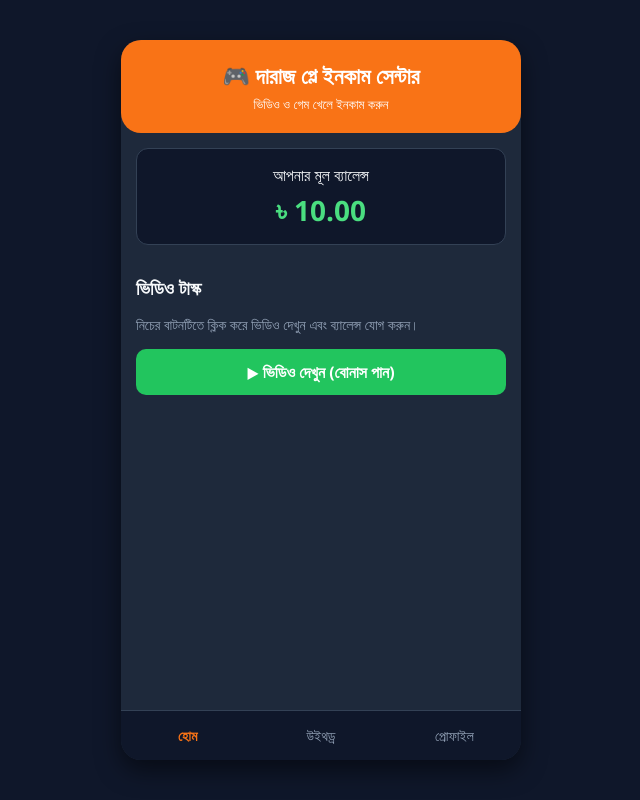
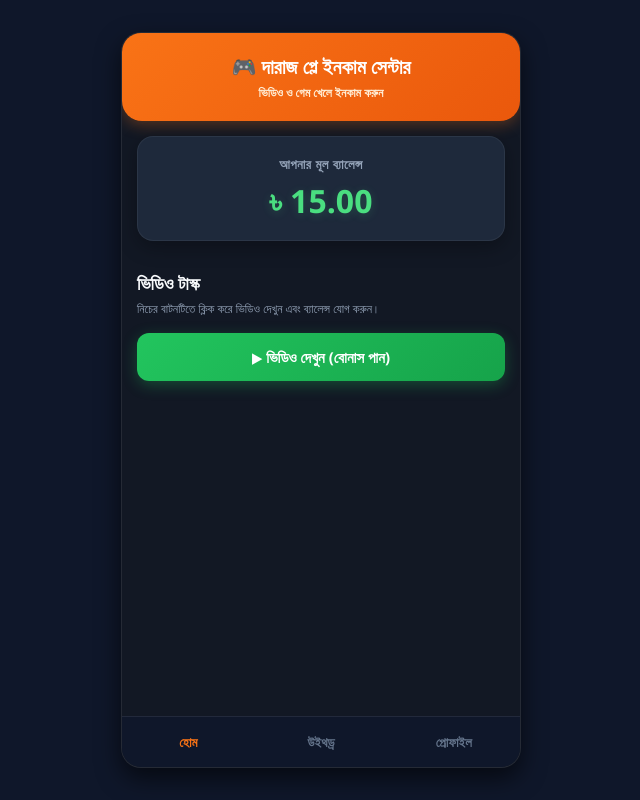
Before and after one commit to aminul162699-cpu/daraz-play-income, a plain HTML site: page index.html in a window 1280 px wide. Shown: the whole page, without its empty margins (319-959 px from the left). Drawn offline with Linux system fonts and the light colour scheme.

Commit message:
Update index.html

```diff
--- a/index.html
+++ b/index.html
@@ -22,82 +22,116 @@
         .app-container {
             width: 100%;
             max-width: 400px;
-            background: #1e293b;
+            background: #121824;
             border-radius: 20px;
             overflow: hidden;
-            box-shadow: 0 10px 25px rgba(0,0,0,0.5);
+            box-shadow: 0 10px 25px rgba(0,0,0,0.6);
             display: flex;
             flex-direction: column;
-            height: 90vh;
+            height: 92vh;
             max-height: 750px;
+            border: 1px solid rgba(255,255,255,0.08);
         }
         .header {
-            background: #f97316;
-            padding: 20px;
+            background: linear-gradient(135deg, #f97316, #ea580c);
+            padding: 20px 15px;
             text-align: center;
             border-bottom-left-radius: 20px;
             border-bottom-right-radius: 20px;
+            box-shadow: 0 4px 15px rgba(249, 115, 22, 0.3);
         }
         .header h1 {
-            font-size: 22px;
-            margin-bottom: 5px;
+            font-size: 20px;
+            margin-bottom: 4px;
             color: white;
+            font-weight: 800;
+        }
+        .header p {
+            font-size: 12px;
+            color: #ffedd5;
+            font-weight: 600;
         }
         .balance-card {
-            background: #0f172a;
+            background: #1e293b;
             margin: 15px;
-            padding: 15px;
-            border-radius: 12px;
+            padding: 18px;
+            border-radius: 16px;
             text-align: center;
-            border: 1px solid #334155;
+            border: 1px solid rgba(255,255,255,0.06);
+            box-shadow: 0 6px 20px rgba(0,0,0,0.3);
+        }
+        .balance-card p {
+            font-size: 13px;
+            color: #94a3b8;
+            font-weight: 600;
+            text-transform: uppercase;
+            letter-spacing: 0.5px;
         }
         .balance-card h2 {
-            font-size: 28px;
+            font-size: 32px;
             color: #4ade80;
-            margin-top: 5px;
+            margin-top: 6px;
+            font-weight: 800;
+            text-shadow: 0 2px 10px rgba(74, 222, 128, 0.2);
         }
         .content {
             flex: 1;
             padding: 15px;
             overflow-y: auto;
         }
+        .task-section-title {
+            font-size: 18px;
+            font-weight: 800;
+            color: #f8fafc;
+            margin-bottom: 6px;
+        }
+        .task-section-desc {
+            font-size: 12px;
+            color: #94a3b8;
+            margin-bottom: 15px;
+            line-height: 1.4;
+        }
         .btn {
             display: block;
             width: 100%;
-            padding: 12px;
+            padding: 14px;
             background: #f97316;
             color: white;
             border: none;
-            border-radius: 10px;
-            font-size: 16px;
+            border-radius: 12px;
+            font-size: 15px;
             font-weight: bold;
             cursor: pointer;
             text-align: center;
-            margin-bottom: 10px;
+            margin-bottom: 12px;
             transition: 0.2s;
+            box-shadow: 0 4px 15px rgba(0,0,0,0.2);
         }
         .btn:active {
             transform: scale(0.98);
         }
         .btn-success {
-            background: #22c55e;
+            background: linear-gradient(135deg, #22c55e, #16a34a);
+            box-shadow: 0 4px 15px rgba(34, 197, 94, 0.3);
         }
         .nav-bar {
             display: flex;
             background: #0f172a;
-            border-top: 1px solid #334155;
+            border-top: 1px solid rgba(255,255,255,0.08);
+            padding: 4px 0;
         }
         .nav-item {
             flex: 1;
-            padding: 15px;
+            padding: 12px;
             text-align: center;
-            color: #94a3b8;
+            color: #64748b;
             cursor: pointer;
-            font-size: 14px;
+            font-size: 13px;
+            font-weight: 700;
+            transition: color 0.2s;
         }
         .nav-item.active {
             color: #f97316;
-            font-weight: bold;
         }
         .section {
             display: none;
@@ -107,12 +141,24 @@
         }
         input, select {
             width: 100%;
-            padding: 10px;
-            margin-bottom: 10px;
+            padding: 12px;
+            margin-bottom: 12px;
             background: #0f172a;
             border: 1px solid #334155;
             color: white;
-            border-radius: 8px;
+            border-radius: 10px;
+            font-size: 14px;
+            outline: none;
+        }
+        input:focus, select:focus {
+            border-color: #f97316;
+        }
+        label {
+            display: block;
+            font-size: 12px;
+            color: #94a3b8;
+            font-weight: 700;
+            margin-bottom: 6px;
         }
     </style>
 </head>
@@ -122,28 +168,28 @@
         <!-- Header -->
         <div class="header">
             <h1>🎮 দারাজ প্লে ইনকাম সেন্টার</h1>
-            <p style="font-size: 13px; color: #fff;">ভিডিও ও গেম খেলে ইনকাম করুন</p>
+            <p>ভিডিও ও গেম খেলে ইনকাম করুন</p>
         </div>
 
         <!-- Balance Section -->
         <div class="balance-card">
             <p>আপনার মূল ব্যালেন্স</p>
-            <h2>৳ <span id="balance">10.00</span></h2>
+            <h2>৳ <span id="balance">15.00</span></h2>
         </div>
 
         <!-- Main Content Area -->
         <div class="content">
             <!-- Home / Watch Section -->
             <div id="home-section" class="section active">
-                <h3 style="margin-bottom: 15px;">ভিডিও টাস্ক</h3>
-                <p style="font-size: 14px; color: #94a3b8; margin-bottom: 15px;">নিচের বাটনটিতে ক্লিক করে ভিডিও দেখুন এবং ব্যালেন্স যোগ করুন।</p>
+                <div class="task-section-title">ভিডিও টাস্ক</div>
+                <div class="task-section-desc">নিচের বাটনটিতে ক্লিক করে ভিডিও দেখুন এবং ব্যালেন্স যোগ করুন।</div>
                 <button class="btn btn-success" id="watch-btn" onclick="watchVideo()">▶ ভিডিও দেখুন (বোনাস পান)</button>
-                <p id="timer-text" style="text-align: center; margin-top: 10px; color: #facc15;"></p>
+                <p id="timer-text" style="text-align: center; margin-top: 10px; color: #facc15; font-size: 13px; font-weight: 700;"></p>
             </div>
 
             <!-- Withdraw Section -->
             <div id="withdraw-section" class="section">
-                <h3 style="margin-bottom: 15px;">টাকা উত্তোলন (Withdraw)</h3>
+                <div class="task-section-title" style="margin-bottom: 12px;">টাকা উত্তোলন (Withdraw)</div>
                 <label>পেমেন্ট মেথড:</label>
                 <select id="method">
                     <option value="bKash">বিকাশ (bKash)</option>
@@ -158,8 +204,8 @@
 
             <!-- Profile Section -->
             <div id="profile-section" class="section">
-                <h3 style="margin-bottom: 15px;">আপনার অ্যাকাউন্ট</h3>
-                <p style="color: #94a3b8;">রেফারেল লিংক:</p>
+                <div class="task-section-title" style="margin-bottom: 12px;">আপনার অ্যাকাউন্ট</div>
+                <label>রেফারেল লিংক:</label>
                 <input type="text" value="https://t.me/DarazPlayBot?start=ref123" readonly>
                 <button class="btn" onclick="alert('রেফারেল লিংক কপি করা হয়েছে!')">লিংক কপি করুন</button>
             </div>
@@ -174,7 +220,7 @@
     </div>
 
     <script>
-        let userBalance = 10.00;
+        let userBalance = 15.00;
         document.getElementById('balance').innerText = userBalance.toFixed(2);
 
         function switchTab(tabName, element) {
```
